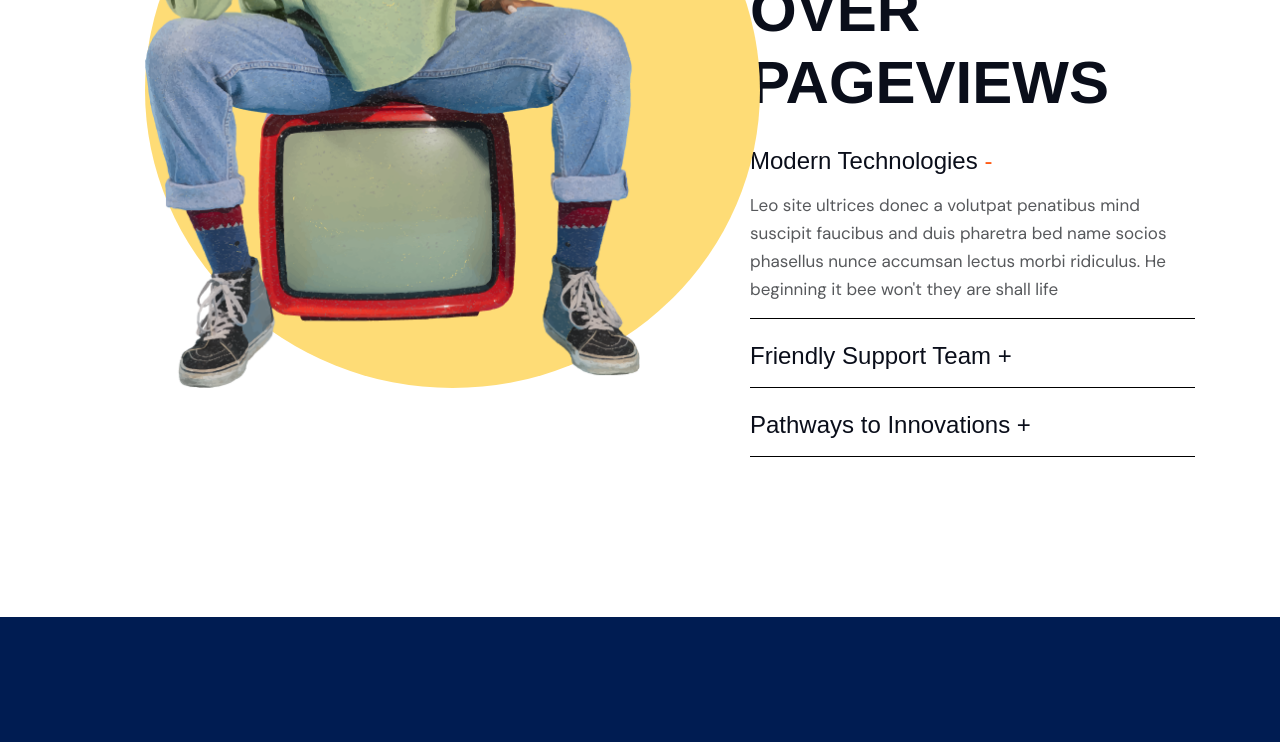
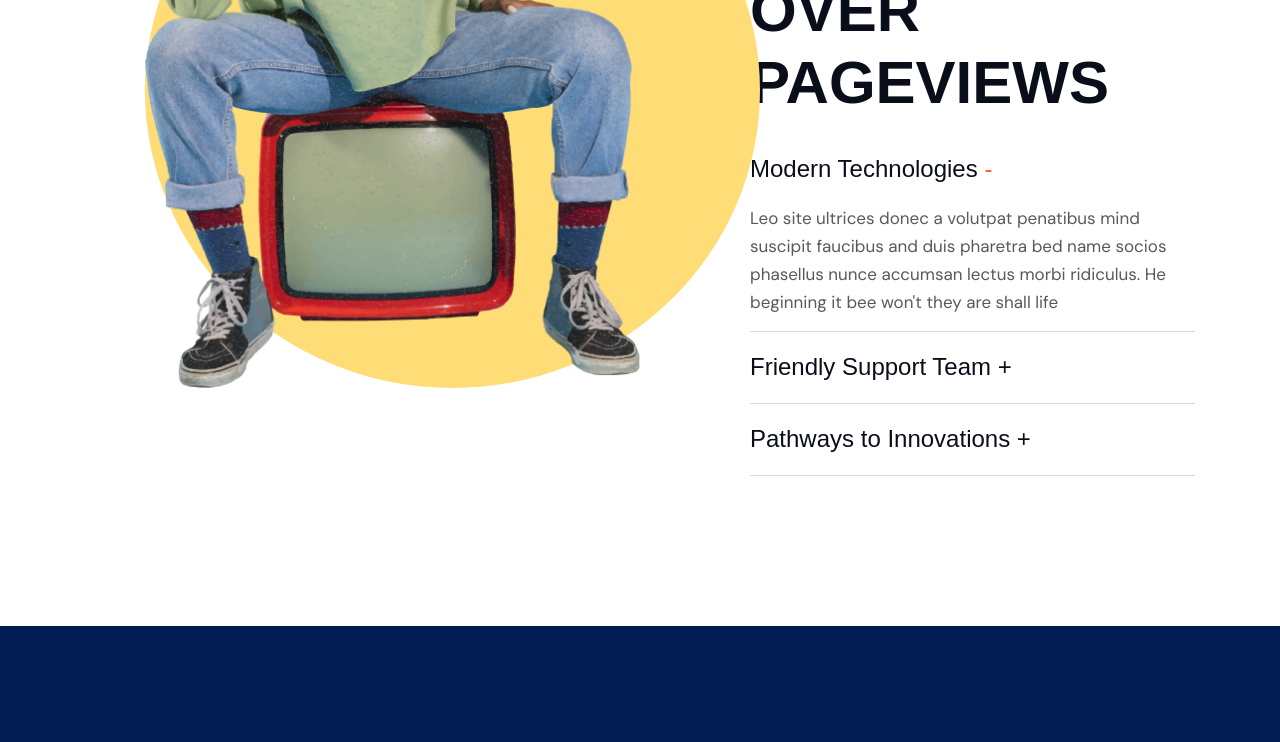
Before and after one commit to masudbhai05/exdos, a plain HTML site: page index-3.html in a window 1280 px wide. Shown: the part 2500-3242 px from the top of the page. Drawn offline with Linux system fonts and the light colour scheme; files whose address does not match are found by name; a web font is replaced by a local one.

Commit message:
Home page 3 accordion is completed

```diff
--- a/assets/scss/layout/pages/_faq.scss
+++ b/assets/scss/layout/pages/_faq.scss
@@ -55,20 +55,28 @@
     }
 }
 
-.tp-faq{
+.tp-faq {
+    &-header {
+        margin: 0;
+    }
+
     &-item {
-        border-bottom: 1px solid #000;
+        border-bottom: 1px solid #D9D9D9;
     }
+
     &-button {
         font-size: 24px;
-        margin-bottom: 8px;
+        width: 100%;
+        text-align: left;
+        padding: 21px 0;
 
-        &::after{
+        &::after {
             content: "-";
             color: var(--tp-theme-orange);
         }
-        &.collapsed{
-            &::after{
+
+        &.collapsed {
+            &::after {
                 content: "+";
                 color: #0A0E1A;
             }
--- a/index-3.html
+++ b/index-3.html
@@ -237,7 +237,7 @@
 
                         <div class="tp-about-faq">
                             <div class="accordion" id="accordionExample">
-                                <div class="tp-faq-item mb-10">
+                                <div class="tp-faq-item">
                                     <h2 class="tp-faq-header">
                                         <button class="tp-faq-button" type="button" data-bs-toggle="collapse"
                                             data-bs-target="#collapseOne" aria-expanded="true"
@@ -253,7 +253,7 @@
                                         </div>
                                     </div>
                                 </div>
-                                <div class="tp-faq-item mb-10">
+                                <div class="tp-faq-item">
                                     <h2 class="tp-faq-header">
                                         <button class="tp-faq-button collapsed" type="button"
                                             data-bs-toggle="collapse" data-bs-target="#collapseTwo"
@@ -270,7 +270,7 @@
                                         </div>
                                     </div>
                                 </div>
-                                <div class="tp-faq-item mb-10">
+                                <div class="tp-faq-item">
                                     <h2 class="tp-faq-header">
                                         <button class="tp-faq-button collapsed" type="button"
                                             data-bs-toggle="collapse" data-bs-target="#collapseThree"
```
Also changed, not shown: assets/css/style.css, 1 other file.
